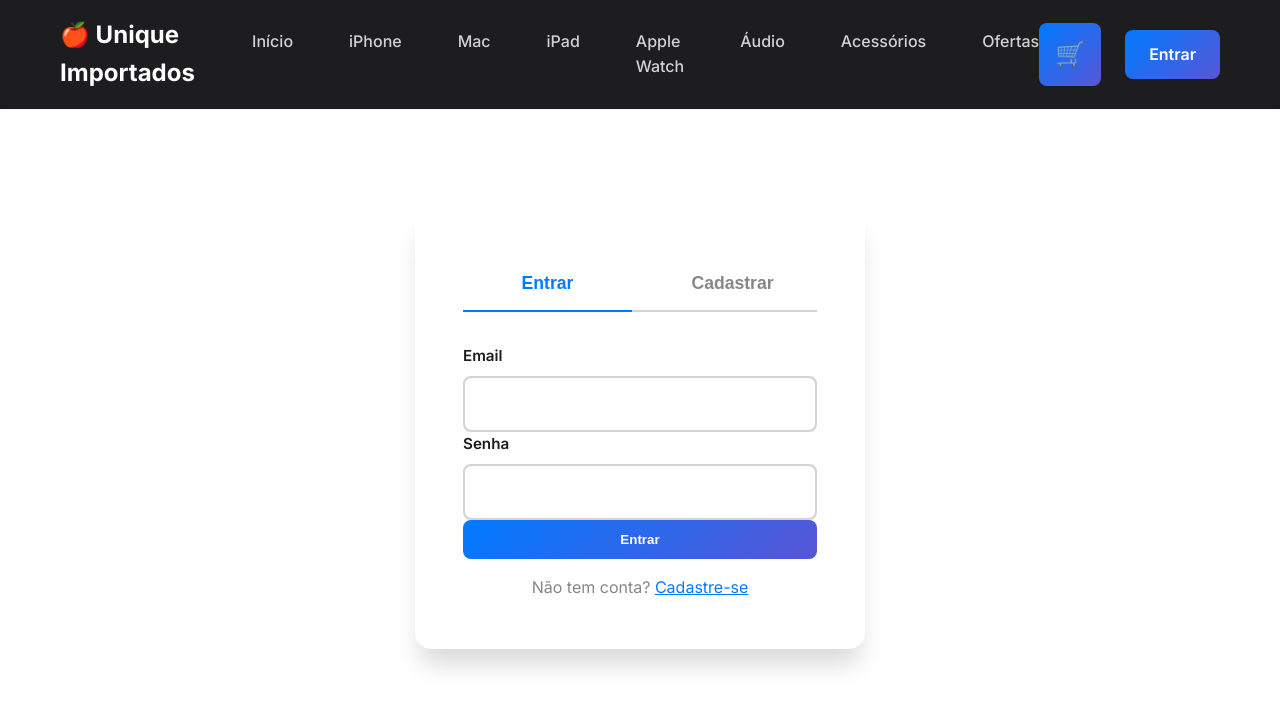
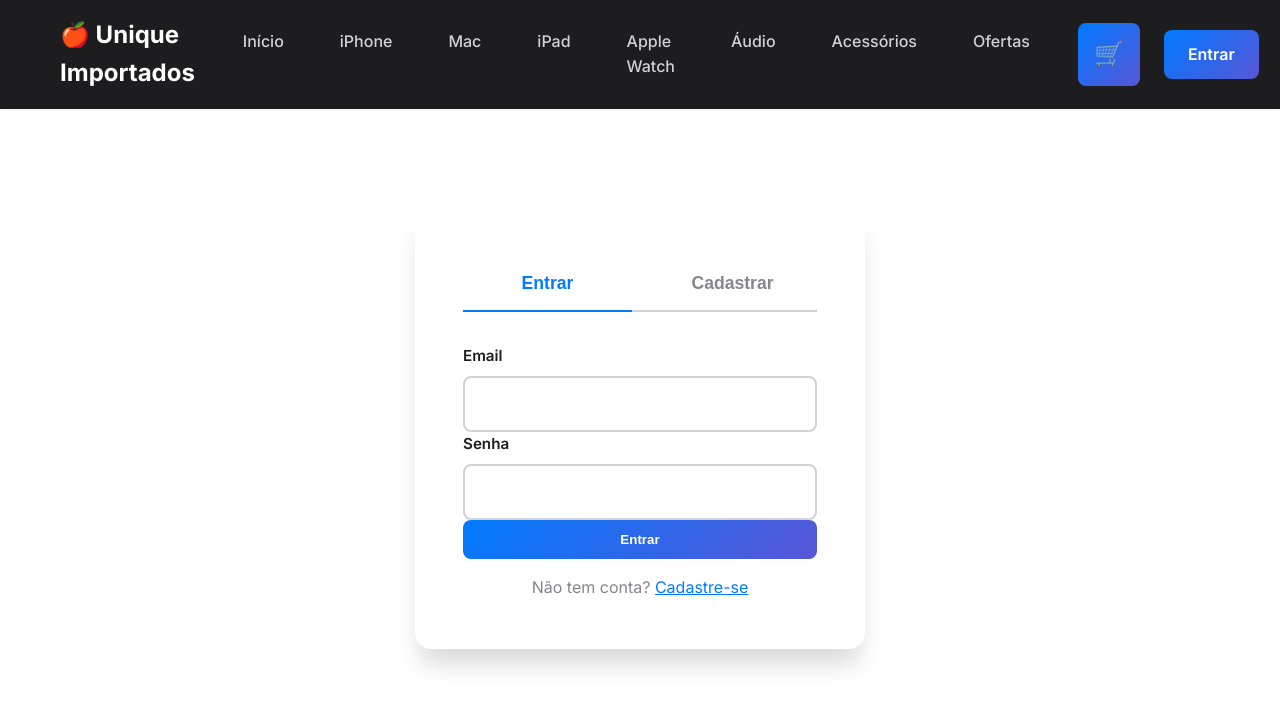
Before and after one commit to Ulysseskvn/Unique, a website: page login.html in a window 1280 px wide. Drawn offline with Linux system fonts and the light colour scheme.

Commit message:
Add files via upload

```diff
--- a/styles.css
+++ b/styles.css
@@ -51,6 +51,10 @@ body {
     align-items: center;
 }
 
+.nav-brand {
+    margin-right: 3rem;
+}
+
 .nav-brand h2 {
     color: white;
     font-weight: 700;
@@ -60,6 +64,7 @@ body {
     display: flex;
     list-style: none;
     gap: 3.5rem;
+    margin-right: 3rem;
 }
 
 .nav-menu a {
```
